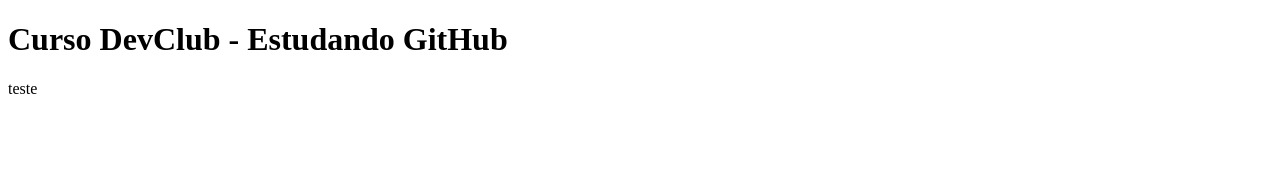
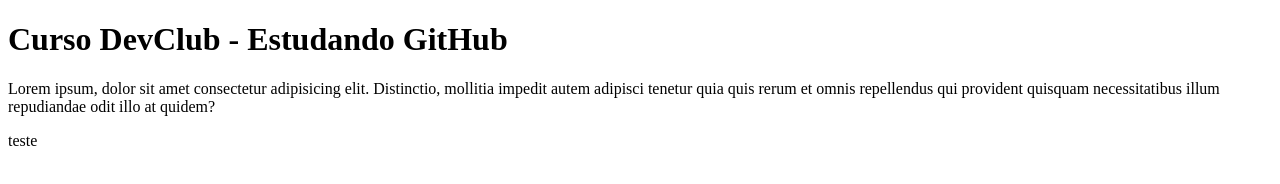
Before and after one commit to edgardhwa/primeiro-commit, a plain HTML site: page index.html in a window 1280 px wide. Drawn offline with Linux system fonts and the light colour scheme.

Commit message:
Incluindo uma tag de paragrafo ao index.html

```diff
--- a/index.html
+++ b/index.html
@@ -14,6 +14,9 @@
     </head>
     <body>
         <h1>Curso DevClub - Estudando GitHub</h1>
+        <p>
+            Lorem ipsum, dolor sit amet consectetur adipisicing elit. Distinctio, mollitia impedit autem adipisci tenetur quia quis rerum et omnis repellendus qui provident quisquam necessitatibus illum repudiandae odit illo at quidem?
+        </p>
         <!--[if lt IE 7]>
             <p class="browsehappy">You are using an <strong>outdated</strong> browser. Please <a href="#">upgrade your browser</a> to improve your experience.</p>
         <![endif]-->
```
